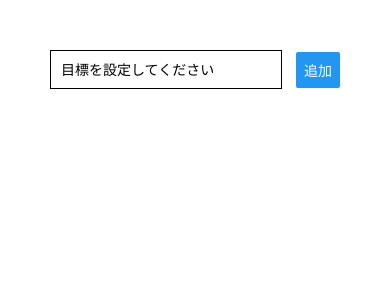
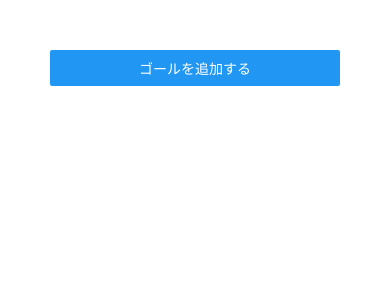
Before and after one commit to HeppokoNeet/GoalManagement-React-Native, a React Native app: screen / in a window 390 px wide. Shown: the top 300 px of the page. Built offline with nearby package versions, Linux system fonts and the light colour scheme.

Commit message:
Modalを使って表示＋アニメーション

```diff
--- a/App.js
+++ b/App.js
@@ -1,12 +1,13 @@
 import { StatusBar } from 'expo-status-bar'
 import React, { useState } from 'react'
-import { StyleSheet, View, FlatList } from 'react-native'
+import { StyleSheet, View, FlatList, Button } from 'react-native'
 
 import GoalItem from './components/GoalItem'
 import GoalInput from './components/GoalInput'
 
 export default function App() {
   const [courseGoals, setCourseGoals] = useState([])
+  const [isAddMode, setIsAddMode] = useState(false);
 
   const addGoalHander = (goalTitle) => {
     setCourseGoals((currentGoals) => [
@@ -23,7 +24,8 @@
 
   return (
     <View style={styles.screen}>
-      <GoalInput onAddGoal={addGoalHander} />
+      <Button title="ゴールを追加する" onPress={() => setIsAddMode(true)} />
+      <GoalInput visible={isAddMode} onAddGoal={addGoalHander} />
       <FlatList
         keyExtractor={(item, index) => item.id}
         data={courseGoals}
--- a/components/GoalInput.js
+++ b/components/GoalInput.js
@@ -1,6 +1,6 @@
 import React, { useState } from 'react'
 import GoalItem from './GoalItem'
-import { View, TextInput, Button, StyleSheet } from 'react-native'
+import { View, TextInput, Button, StyleSheet, Modal } from 'react-native'
 
 const GoalInput = (props) => {
   const [enterdGoal, setEnterdGoal] = useState([])
@@ -10,6 +10,7 @@
   }
 
   return (
+    <Modal visible={props.visible} animationType="slide">
     <View style={styles.inputContainer}>
       <TextInput
         placeholder="目標を設定してください"
@@ -20,6 +21,7 @@
 
       <Button title="追加" onPress={props.onAddGoal.bind(this, enterdGoal)} />
     </View>
+    </Modal>
   )
 }
 
```
